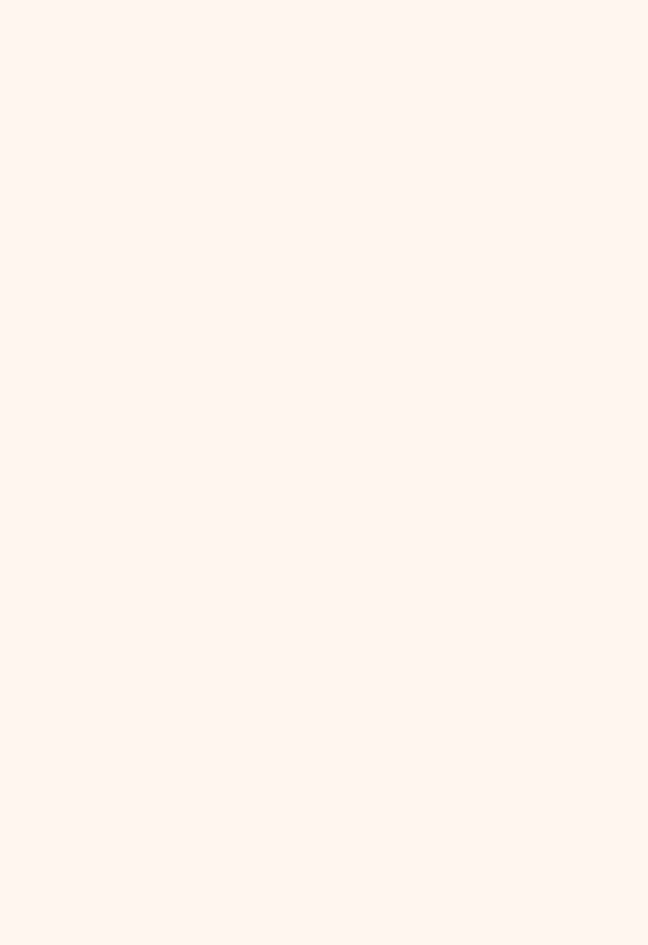
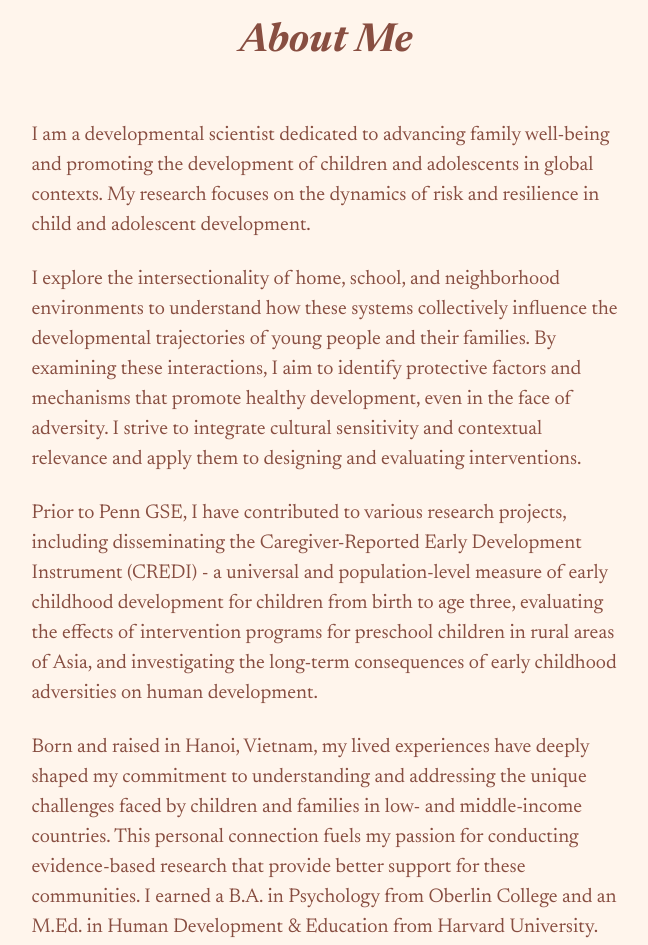
Before and after one commit to heather-do/heather-do.github.io, a SvelteKit app: page /about in a window 1280 px wide. Shown: the part 180-1125 px from the top of the page, without its empty margins (314-962 px from the left). Before the commit the page ends 800 px from the top, so only its background shows below. Built offline with nearby package versions, Linux system fonts and the light colour scheme.

Commit message:
[add] h1

```diff
--- a/src/app.css
+++ b/src/app.css
@@ -34,12 +34,23 @@ a:hover {
 	text-decoration: underline;
 }
 
+h1 {
+	font-style: italic;
+	font-weight: 700;
+	font-size: 2.5rem;
+	margin-bottom: 1.2em;
+}
+
 p {
 	font-size: 1.25rem;
-	margin-bottom: 1.5rem;
+	margin-bottom: 1.2em;
 }
 
 @media not all and (min-width: 1024px) {
+	h1 {
+		font-size: 2rem;
+	}
+
 	p {
 		font-size: 1.125rem;
 	}
--- a/src/routes/about/+page.svelte
+++ b/src/routes/about/+page.svelte
@@ -1 +1,44 @@
-Hello, my name is Heather Do!
+<article class="max-desktop:mx-10 max-desktop:pt-0 desktop:pt-16">
+	<div class="flex justify-center max-desktop:mt-12">
+		<section class="max-w-prose">
+			<span class="text-center"><h1>About Me</h1></span>
+			<p>
+				I am a developmental scientist dedicated to advancing family well-being and promoting the
+				development of children and adolescents in global contexts. My research focuses on the
+				dynamics of risk and resilience in child and adolescent development.
+			</p>
+			<p>
+				I explore the intersectionality of home, school, and neighborhood environments to understand
+				how these systems collectively influence the developmental trajectories of young people and
+				their families. By examining these interactions, I aim to identify protective factors and
+				mechanisms that promote healthy development, even in the face of adversity. I strive to
+				integrate cultural sensitivity and contextual relevance and apply them to designing and
+				evaluating interventions.
+			</p>
+			<p>
+				Prior to Penn GSE, I have contributed to various research projects, including disseminating
+				the Caregiver-Reported Early Development Instrument (CREDI) - a universal and
+				population-level measure of early childhood development for children from birth to age
+				three, evaluating the effects of intervention programs for preschool children in rural areas
+				of Asia, and investigating the long-term consequences of early childhood adversities on
+				human development.
+			</p>
+			<p>
+				Born and raised in Hanoi, Vietnam, my lived experiences have deeply shaped my commitment to
+				understanding and addressing the unique challenges faced by children and families in low-
+				and middle-income countries. This personal connection fuels my passion for conducting
+				evidence-based research that provide better support for these communities. I earned a B.A.
+				in Psychology from Oberlin College and an M.Ed. in Human Development & Education from
+				Harvard University. Before pivoting to a developmental research career, I was a
+				professionally trained classical pianist.
+			</p>
+		</section>
+	</div>
+</article>
+
+<style>
+	article {
+		padding-left: clamp(0px, calc(100vw - var(--desktop-min-width)), 12.5rem);
+		padding-right: clamp(0px, calc(100vw - var(--desktop-min-width)), 12.5rem);
+	}
+</style>
```
